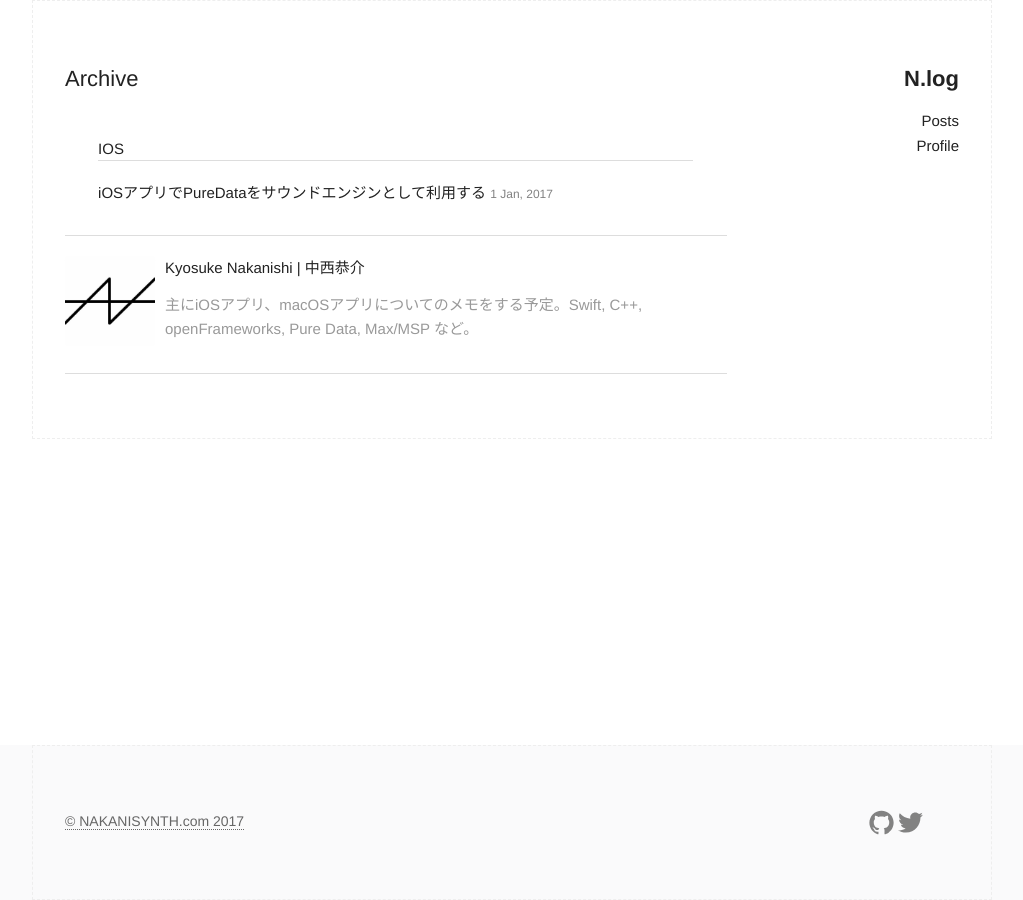
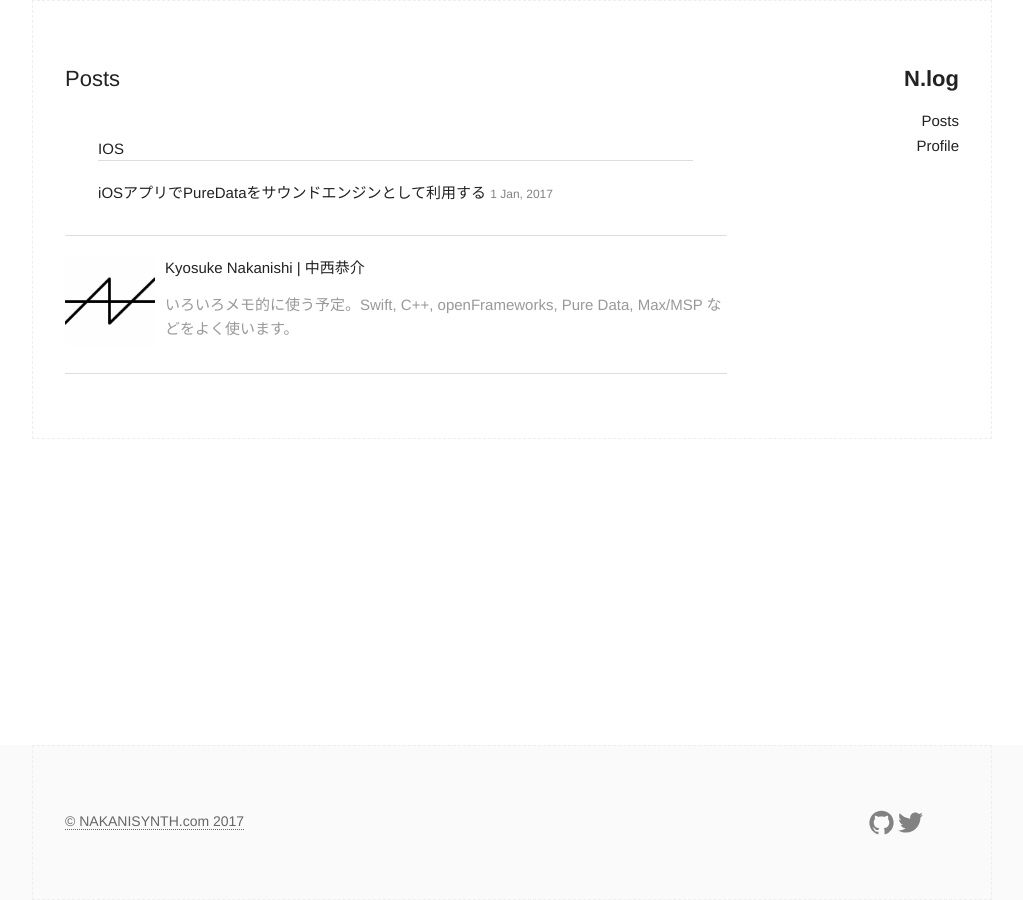
Before and after one commit to NAKANISYNTH/NAKANISYNTH.github.io, a Jekyll site: the page built from archive.html, in a window 1280 px wide. Shown: the whole page, without its empty margins (128-1151 px from the left). Built offline with Jekyll 4.4.1, drawn with Linux system fonts in a browser that asks for light colours.

```diff
--- a/_includes/author.html
+++ b/_includes/author.html
@@ -3,7 +3,7 @@
   <div class="authorinfo box">
     <p>Kyosuke Nakanishi | 中西恭介</p>
     <p class="bio">
-      主にiOSアプリ、macOSアプリについてのメモをする予定。Swift, C++, openFrameworks, Pure Data, Max/MSP など。
+      いろいろメモ的に使う予定。Swift, C++, openFrameworks, Pure Data, Max/MSP などをよく使います。
     </p>
   </div>
 </section>
--- a/archive.html
+++ b/archive.html
@@ -1,11 +1,11 @@
 ---
 layout: default
-title: Archive
+title: Posts
 ---
 
 <div>
 
-  <h2>Archive</h2>
+  <h2>Posts</h2>
 
   <section class="archive_list">
     {% for category in site.categories %}
```
Also changed, not shown: _includes/dq.html (+11 -12 lines), _layouts/post.html (+3 -9 lines).
